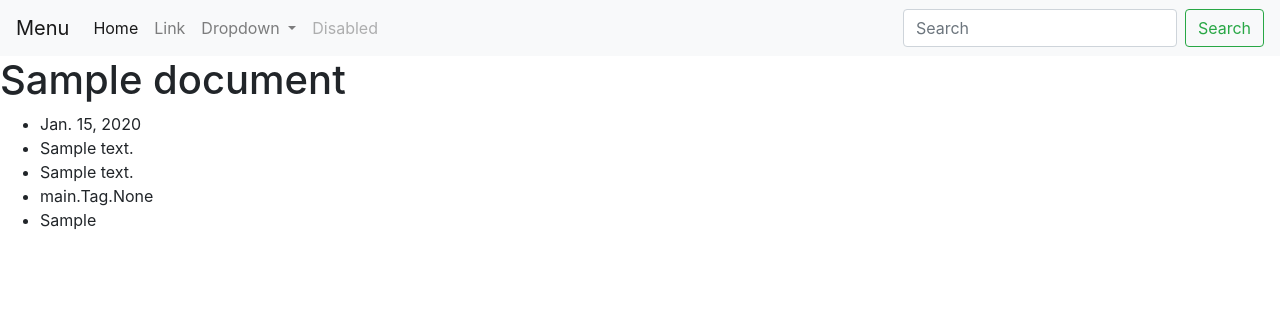
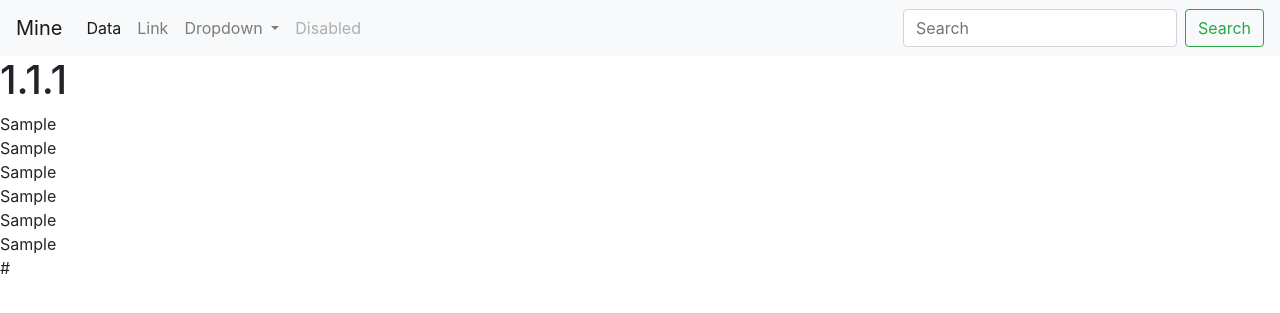
Before and after one commit to pavelvizir/project, a Django app: template django_project/main/templates/polls/detail.html in a window 1280 px wide. Shown: the top 313 px of the page. Run offline with Django 3.2, Linux system fonts and the light colour scheme; the template is opened without the code that fills it: values that come from a table or form of the project are taken from there, others are empty; tables that the repository leaves empty hold one stand-in row (values such as "Sample post"); some libraries are stand-ins or nearby versions.

Commit message:
Добавил новую таблицу

```diff
--- a/django_project/main/templates/polls/detail.html
+++ b/django_project/main/templates/polls/detail.html
@@ -10,7 +10,7 @@
   <link rel="stylesheet" href="{% static 'css/bootstrap.min.css' %}" type="text/css">
 </head>
 <nav class="navbar navbar-expand-lg navbar-light bg-light">
-  <a class="navbar-brand" href="#">Menu</a>
+  <a class="navbar-brand" href="/main/data/">Mine</a>
   <button class="navbar-toggler" type="button" data-toggle="collapse" data-target="#navbarSupportedContent" aria-controls="navbarSupportedContent" aria-expanded="false" aria-label="Toggle navigation">
     <span class="navbar-toggler-icon"></span>
   </button>
@@ -18,7 +18,7 @@
   <div class="collapse navbar-collapse" id="navbarSupportedContent">
     <ul class="navbar-nav mr-auto">
       <li class="nav-item active">
-        <a class="nav-link" href="#">Home <span class="sr-only">(current)</span></a>
+        <a class="nav-link" href="/main/data/">Data <span class="sr-only">(current)</span></a>
       </li>
       <li class="nav-item">
         <a class="nav-link" href="#">Link</a>
@@ -45,13 +45,15 @@
   </div>
 </nav>
 <body>
-<h1>{{ document.name }}</h1>
-<ul>
-    <li>{{ document.date_of_creation }}</li>
-    <li>{{ document.content }}</li>
-    <li>{{ document.content_type }}</li>
-    <li>{{ document.tags }}</li>
-    <li>{{ document.path }}</li>
-</ul>
+<h1>{{ Data.ID }}.{{ Data.PID }}.{{ Data.CID }}</h1>
+<div class="background">
+    <div class="Pscourse">{{ Data.Psource }}</div>
+    <div class="Cscource">{{ Data.Csource }}</div>
+    <div class="Type">{{ Data.Type }}</div>
+    <div class="Metadata">{{ Data.Metadata }}</div>
+    <div class="Data_main">{{ Data.Data_main }}</div>
+    <div class="Additional_data">{{ Data.Additional_data }}</div>
+    <div class="Link">{{ Data.Link }}</div>
+</div>
 </body>
 </html>
```
